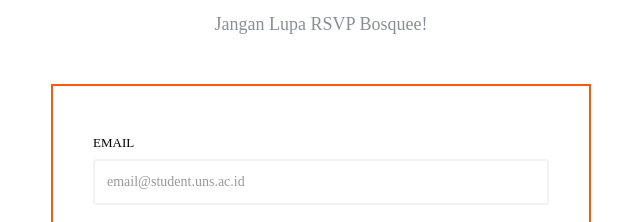
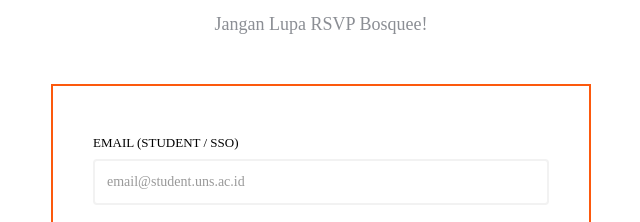
Before and after one commit to afrzl/RSVP-Auto-Create-GSheets, a website: page index.html in a window 1280 px wide. Shown: the part 1284-1506 px from the top of the page, without its empty margins (319-959 px from the left). Drawn offline with nearby package versions, Linux system fonts and the light colour scheme; a web font is replaced by a local one.

Commit message:
email sso

```diff
--- a/index.html
+++ b/index.html
@@ -56,7 +56,7 @@
             <div class="probootstrap-card probootstrap-animate">
               <form class="probootstrap-form" name="form-rsvp">
                 <div class="form-group">
-                  <label for="email">Email</label>
+                  <label for="email">Email (Student / SSO)</label>
                   <input type="email" name="Email" class="form-control" id="email" required placeholder="email@student.uns.ac.id" />
                 </div>
                 <div class="form-group">
```
